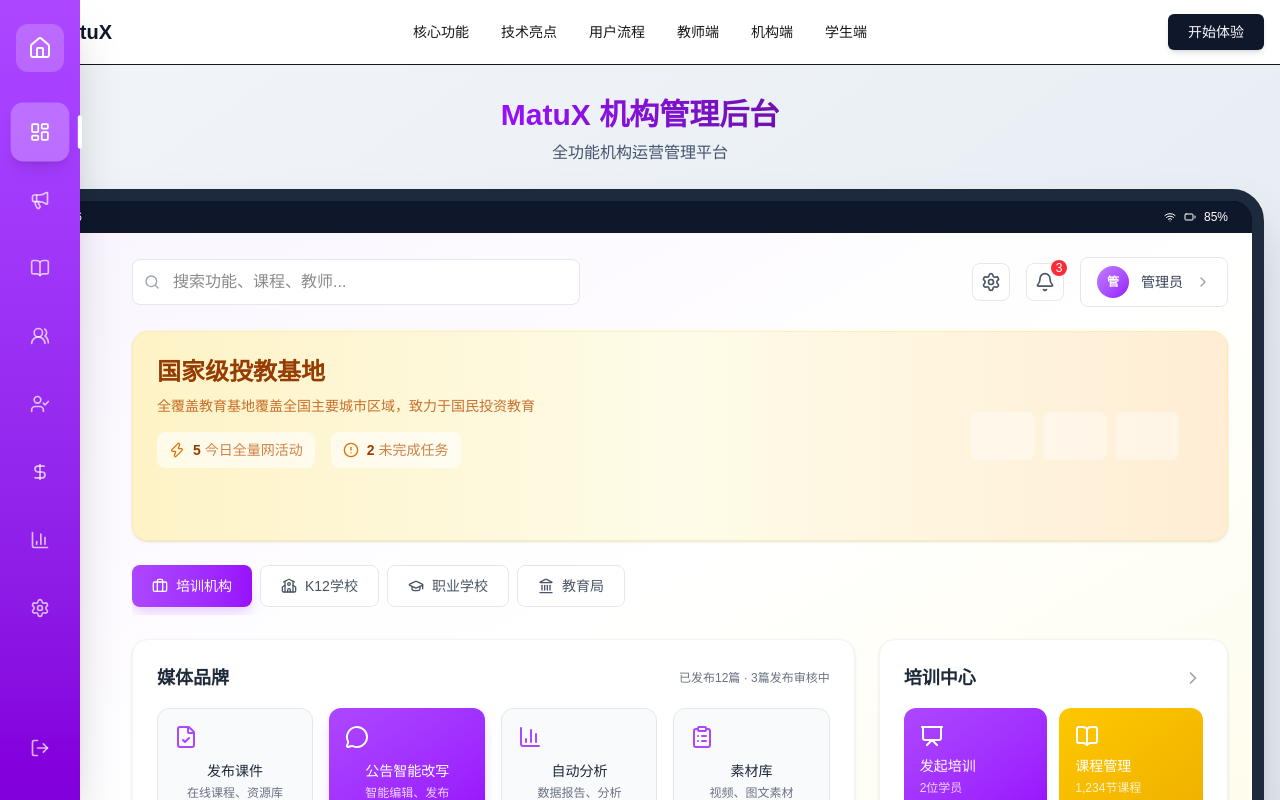
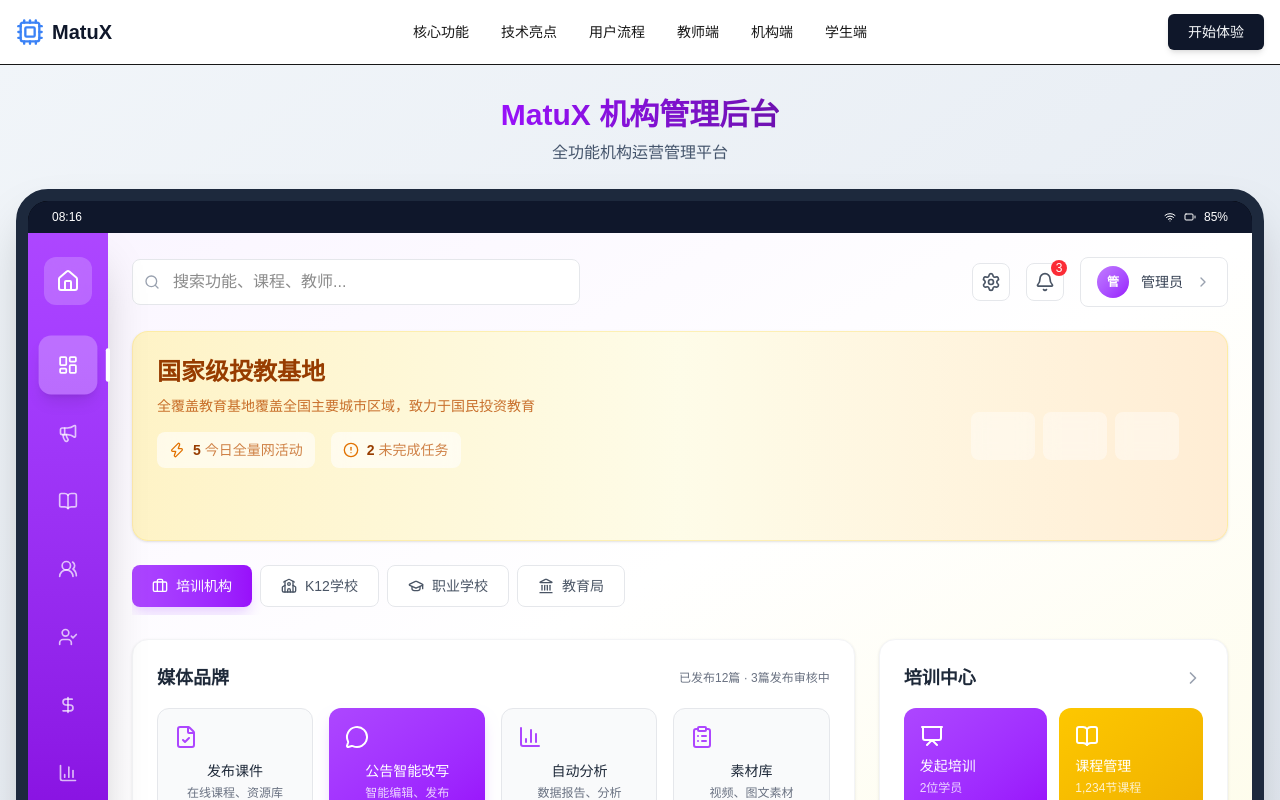
Before and after one commit to MatuX-ai/edu-proto, a Next.js app: page /institution-dashboard in a window 1280 px wide. Shown: the top 800 px of the page. Built offline with nearby package versions, Linux system fonts and the light colour scheme.

Commit message:
fix: 修复侧边栏定位，使用 absolute 定位在平板框内

```diff
--- a/app/institution-dashboard/page.tsx
+++ b/app/institution-dashboard/page.tsx
@@ -195,13 +195,12 @@
         </div>
 
         {/* Main Dashboard Content */}
-        <div className="w-full bg-gradient-to-br from-purple-50 via-white to-yellow-50 overflow-y-auto" style={{ height: 'calc(100vh - 200px)', minHeight: '700px' }}>
-          <div className="flex">
-        {/* Sidebar */}
+        <div className="w-full bg-gradient-to-br from-purple-50 via-white to-yellow-50 overflow-y-auto relative" style={{ height: 'calc(100vh - 200px)', minHeight: '700px' }}>
+          {/* Sidebar - Fixed inside the frame */}
           <motion.div
             initial={{ x: -80 }}
             animate={{ x: 0 }}
-          className="w-20 bg-gradient-to-b from-purple-500 to-purple-700 min-h-screen fixed left-0 top-0 z-50 flex flex-col items-center py-6 shadow-2xl"
+            className="absolute w-20 bg-gradient-to-b from-purple-500 to-purple-700 h-full left-0 top-0 z-50 flex flex-col items-center py-6 shadow-2xl"
           >
             {/* Logo */}
             <div className="mb-8">
@@ -243,7 +242,7 @@
           </motion.div>
 
           {/* Main Content */}
-        <div className="ml-20 flex-1 p-6 max-w-[1600px]">
+          <div className="ml-20 p-6">
           {/* Top Bar */}
           <div className="flex items-center justify-between mb-6">
             <div className="flex-1 max-w-md">
@@ -553,7 +552,6 @@
           </div>
         </div>
       </div>
-        </div>
       </motion.div>
     </div>
   );
```
Lines whose indentation alone changed are shown as unchanged.
